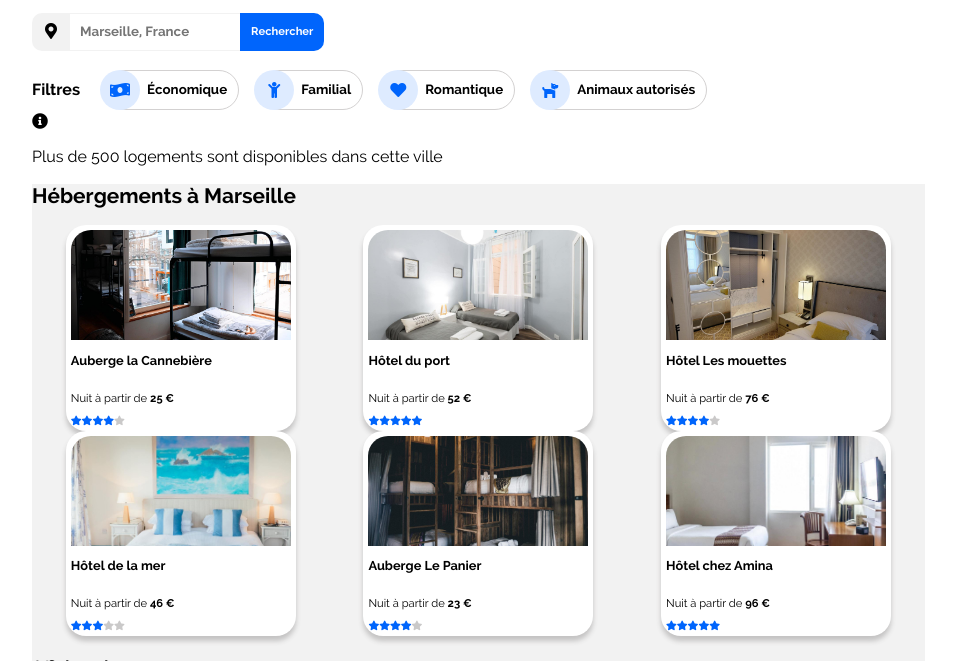
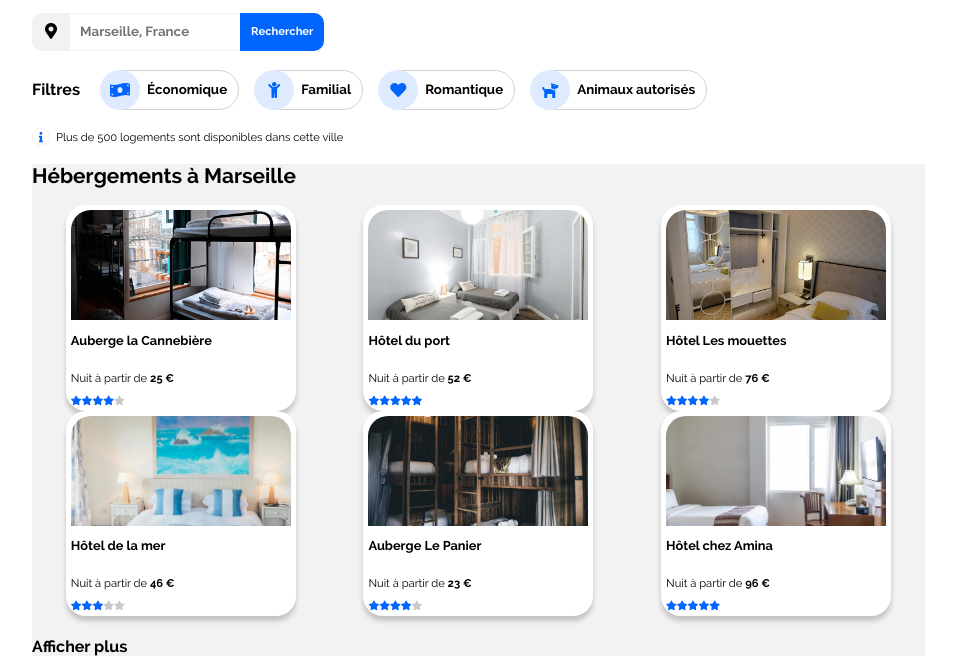
Before and after one commit to jp899/jp899_2_03022021, a plain HTML site: page index.html in a window 1280 px wide. Shown: the part 139-800 px from the top of the page, without its empty margins (112-1068 px from the left). Drawn offline with Linux system fonts and the light colour scheme.

Commit message:
Phrase informations Terminée

```diff
--- a/css/main.css
+++ b/css/main.css
@@ -196,6 +196,31 @@ nav{
 
 }
 
+/* Mise en forme de la phrose d'information */
+#info_nb_logements{
+    display:flex;
+    flex-direction: row;
+    align-items:center;
+}
+#circle_info{
+    width:16px;
+    height:16px;
+    background-color:#FFFFFF;
+    border:1px solid #F2F2F2;
+    border-radius: 180px ;
+    display:flex;
+    justify-content: center;
+    align-items:center;
+}
+#circle_info i{
+    font-size:0.65em;
+    color:#0065FC;
+    background-color: #FFFFFF;
+}
+#info_text{
+    font-size: 0.7em;
+    margin-left:6px;
+}
 
 
 
--- a/index.html
+++ b/index.html
@@ -111,10 +111,10 @@
 
         </div>
 
-        <div id="info_nb_logements">
-            <i class="fas fa-info-circle"></i>
-            <p>Plus de 500 logements sont disponibles dans cette ville</p>
-        </div>
+        <p id="info_nb_logements">
+            <span id="circle_info"><i class="fas fa-info"></i></span>
+            <span id="info_text">Plus de 500 logements sont disponibles dans cette ville</span>
+        </p>
 
     </header>
 
```
